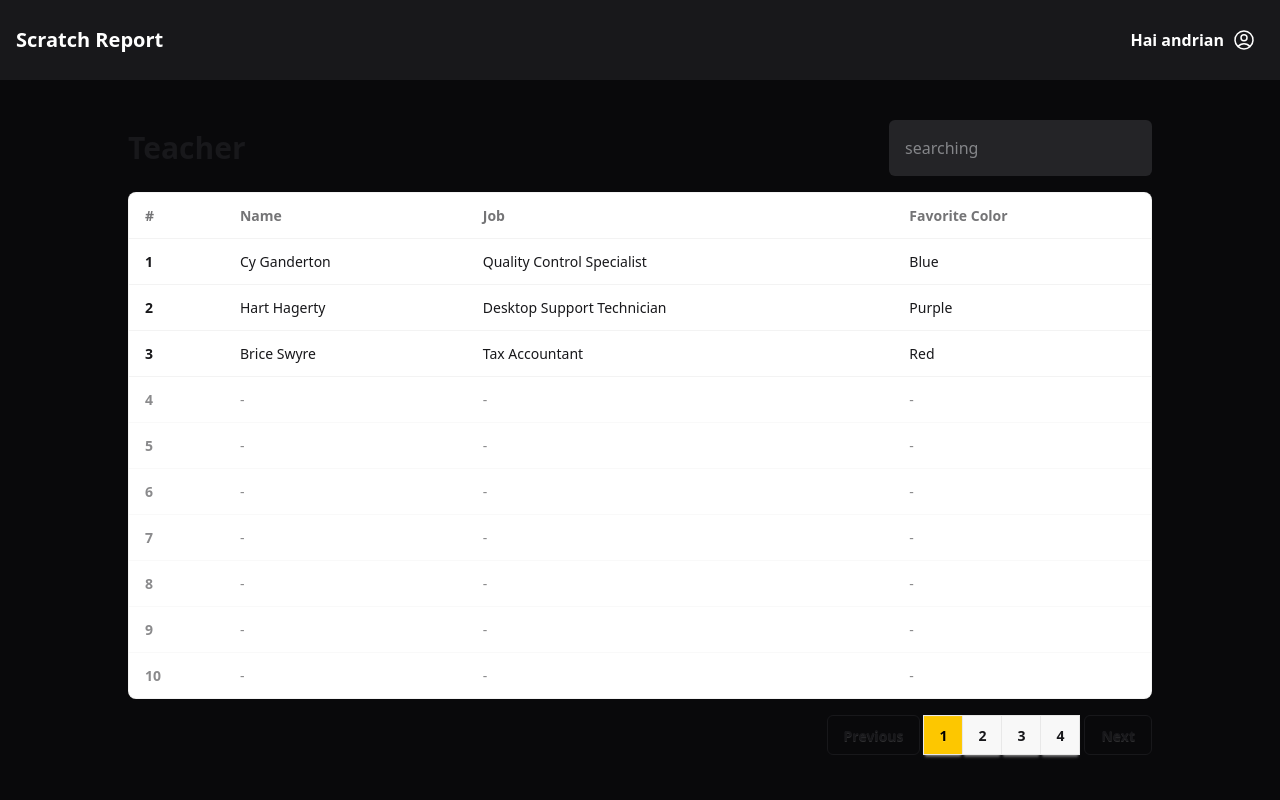
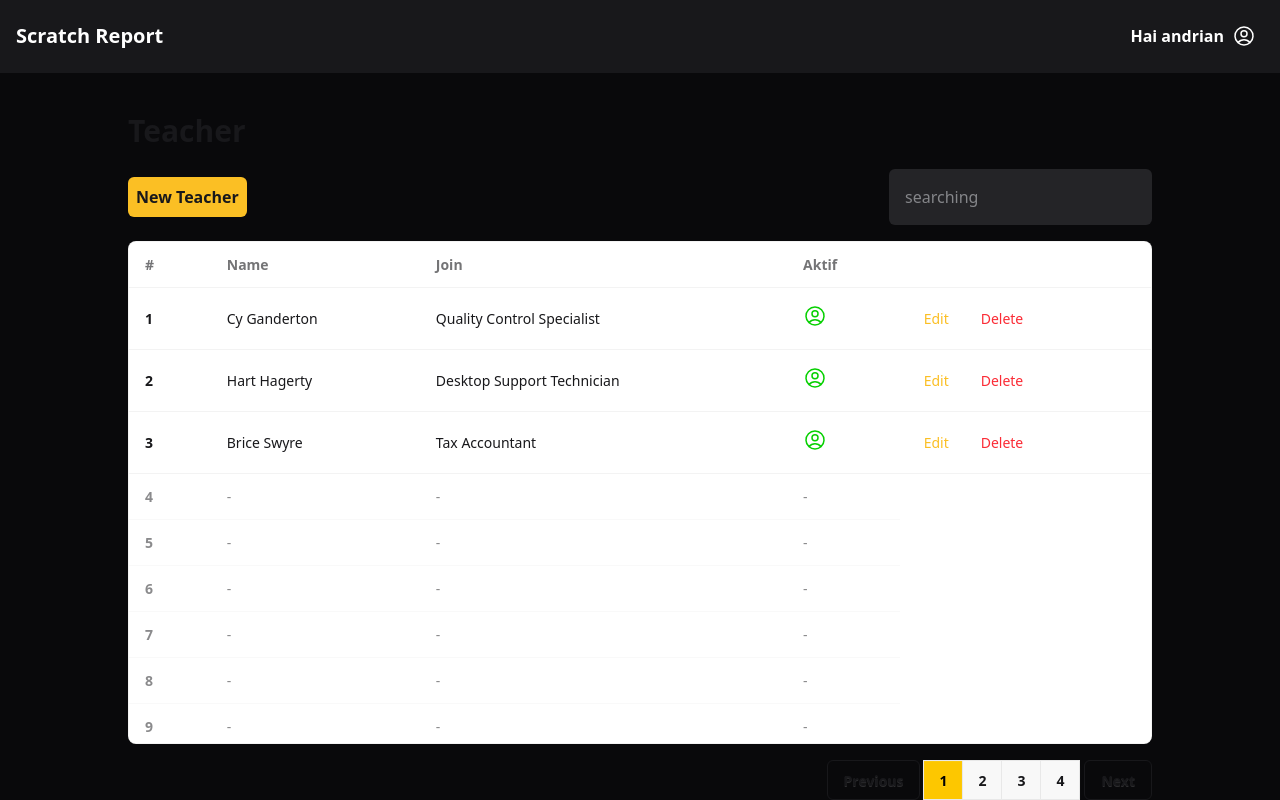
Before and after one commit to rendipilot/fe-sc, a Nuxt app: page /teacher in a window 1280 px wide. Built offline with nearby package versions, Linux system fonts and the light colour scheme; no server answers.

Commit message:
update teacher table add crud button and add column in history data

```diff
--- a/pages/history.vue
+++ b/pages/history.vue
@@ -70,8 +70,12 @@
           <tr>
             <th>#</th>
             <th>Name</th>
-            <th>Job</th>
-            <th>Favorite Color</th>
+            <th>Creativity score</th>
+            <th>Logical score</th>
+            <th>Complexity score</th>
+            <th>Level proyek</th>
+            <th>Tanggal</th>
+            <th>Teacher</th>
           </tr>
         </thead>
         <tbody>
@@ -93,6 +97,8 @@
         </tbody>
       </table>
     </div>
+
+
     <div class="join mt-4 w-[80%] justify-end mx-auto">
       <button class="join-item btn btn-outline mr-1 rounded-md">
         Previous
--- a/pages/teacher.vue
+++ b/pages/teacher.vue
@@ -1,9 +1,11 @@
 <template>
   <div class="flex flex-col h-screen bg-[#09090B]">
     <div class="flex items-center justify-between w-screen h-20 bg-[#18181B]">
-      <NuxtLink to="/"><h2 class="text-white text-xl font-semibold ml-4 hover:text-[#FBBF24]">
+      <NuxtLink to="/"
+        ><h2 class="text-white text-xl font-semibold ml-4 hover:text-[#FBBF24]">
           Scratch Report
-      </h2></NuxtLink>
+        </h2></NuxtLink
+      >
       <div class="flex gap-2 mr-6">
         <p class="text-white font-semibold">Hai andrian</p>
         <button class="text-white hover:text-[#FBBF24]" @click="toggleDropdown">
@@ -50,24 +52,28 @@
         </div>
       </div>
     </div>
-    <div
-      class="flex w-[80%] mx-auto mt-10 justify-between items-center"
-    >
+    <div class="flex mt-10 w-[80%] mx-auto">
       <h2 class="text-3xl font-semibold">Teacher</h2>
+    </div>
+    <div class="flex w-[80%] mx-auto mt-5 justify-between items-center">
+      <button class="py-2 px-2 bg-[#FBBF24] rounded-md font-semibold">New Teacher</button>
       <input
         class="w-auto py-4 px-4 text-gray-200 rounded-md bg-[#242427]"
         placeholder="searching"
       />
     </div>
-    <div class="overflow-x-auto rounded-box border border-base-content/5 bg-base-100 mt-4 w-[80%] mx-auto">
+    <div
+      class="overflow-x-auto rounded-box border border-base-content/5 bg-base-100 mt-4 w-[80%] mx-auto"
+    >
       <table class="table">
         <!-- head -->
         <thead>
           <tr>
             <th>#</th>
             <th>Name</th>
-          <th>Job</th>
-          <th>Favorite Color</th>
+            <th>Join</th>
+            <th>Aktif</th>
+            <th></th>
           </tr>
         </thead>
         <tbody>
@@ -76,7 +82,34 @@
             <th>{{ index + 1 }}</th>
             <td>{{ person.name }}</td>
             <td>{{ person.job }}</td>
-          <td>{{ person.color }}</td>
+            <td>
+              <button class="text-[#06D001]">
+                <svg
+                  xmlns="http://www.w3.org/2000/svg"
+                  fill="none"
+                  viewBox="0 0 24 24"
+                  stroke-width="1.5"
+                  stroke="currentColor"
+                  class="size-6"
+                >
+                  <path
+                    stroke-linecap="round"
+                    stroke-linejoin="round"
+                    d="M17.982 18.725A7.488 7.488 0 0 0 12 15.75a7.488 7.488 0 0 0-5.982 2.975m11.963 0a9 9 0 1 0-11.963 0m11.963 0A8.966 8.966 0 0 1 12 21a8.966 8.966 0 0 1-5.982-2.275M15 9.75a3 3 0 1 1-6 0 3 3 0 0 1 6 0Z"
+                  />
+                </svg>
+              </button>
+            </td>
+            <td>
+              <div class="flex gap-4">
+                <button class="px-2 py-2 text-[#FBBF24] rounded-md">
+                  Edit
+                </button>
+                <button class="px-2 py-2 text-red-500 rounded-md">
+                  Delete
+                </button>
+              </div>
+            </td>
           </tr>
 
           <!-- Tambahkan baris kosong kalau kurang dari 10 -->
@@ -151,11 +184,9 @@
 <script setup>
 import { ref } from "vue";
 
-
 definePageMeta({
-  middleware: 'auth'
-})
-
+  middleware: "auth",
+});
 
 const isDropdownOpen = ref(false);
 
@@ -164,17 +195,17 @@ const toggleDropdown = () => {
 };
 
 const people = [
-  { name: 'Cy Ganderton', job: 'Quality Control Specialist', color: 'Blue' },
-  { name: 'Hart Hagerty', job: 'Desktop Support Technician', color: 'Purple' },
-  { name: 'Brice Swyre', job: 'Tax Accountant', color: 'Red' }
+  { name: "Cy Ganderton", job: "Quality Control Specialist", color: "Blue" },
+  { name: "Hart Hagerty", job: "Desktop Support Technician", color: "Purple" },
+  { name: "Brice Swyre", job: "Tax Accountant", color: "Red" },
 ];
 
 // Hitung berapa baris kosong yang perlu ditambahkan
 const emptyRows = 10 - people.length;
 
-const logoutHandler = async() => {
+const logoutHandler = async () => {
   const cookie = useCookie("scr-token");
   cookie.value = null;
-  await navigateTo("/login")
-}
+  await navigateTo("/login");
+};
 </script>
```
Lines whose indentation alone changed are shown as unchanged.
